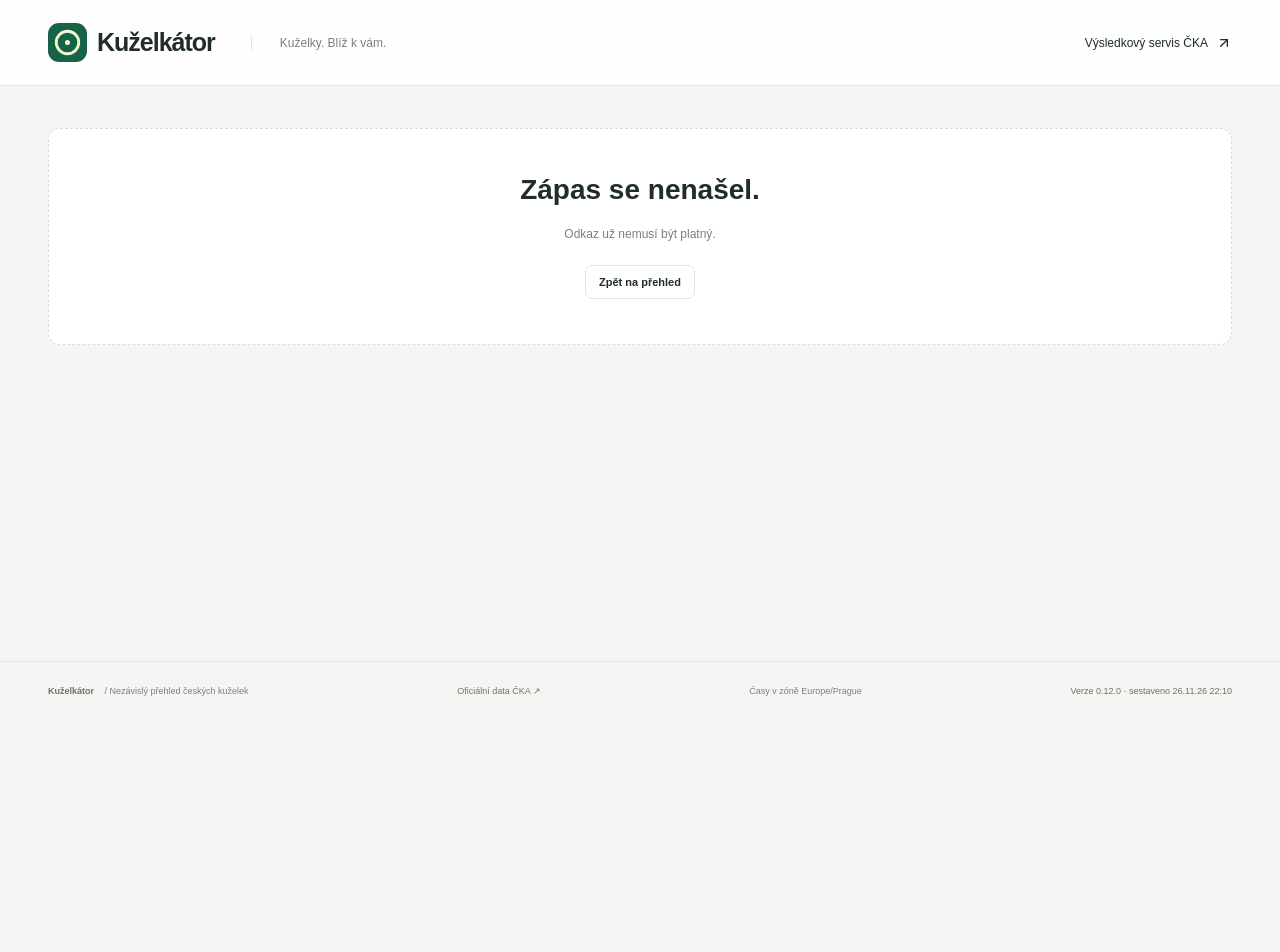
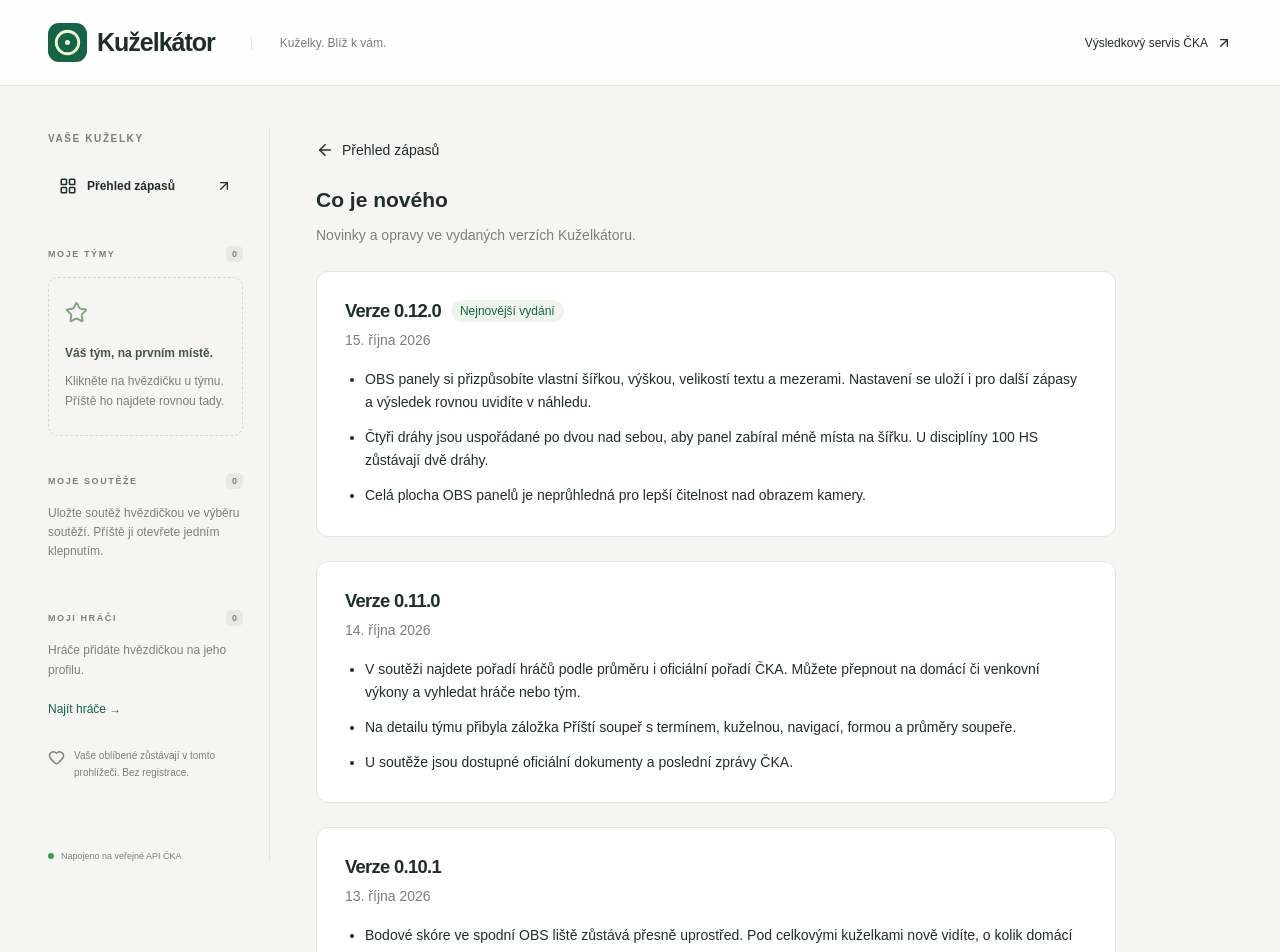
Before and after one commit to vojtechkrakora/kuzelkator, a Next.js app: page /novinky in a window 1280 px wide. Before the commit this address had no page. Shown: the top 952 px of the page. Before the commit the page ends 800 px from the top, so only its background shows below. Built offline with nearby package versions, Linux system fonts and the light colour scheme.

Commit message:
feat: add published release notes page

```diff
--- a/src/app/globals.css
+++ b/src/app/globals.css
@@ -1199,7 +1199,72 @@ tfoot {
   margin-left: 8px;
 }
 .build-info {
-  white-space: nowrap;
+  overflow-wrap: anywhere;
+}
+.release-notes-link {
+  display: inline-flex;
+  align-items: center;
+  min-height: 44px;
+  text-decoration: underline;
+  text-underline-offset: 3px;
+}
+.release-notes {
+  min-width: 0;
+  max-width: 800px;
+  overflow-wrap: anywhere;
+}
+.release-back {
+  display: inline-flex;
+  align-items: center;
+  gap: 8px;
+  min-height: 44px;
+  margin-bottom: 16px;
+}
+.release-notes-link:focus-visible,
+.release-back:focus-visible {
+  outline: 2px solid var(--green);
+  outline-offset: 3px;
+  border-radius: 4px;
+}
+.release-notes h1 {
+  margin: 0 0 12px;
+}
+.release-card {
+  margin-top: 24px;
+  padding: clamp(16px, 3vw, 28px);
+  border: 1px solid var(--line);
+  border-radius: 12px;
+  background: white;
+}
+.release-card header {
+  display: flex;
+  flex-wrap: wrap;
+  align-items: center;
+  gap: 10px;
+}
+.release-card h2 {
+  margin: 0;
+  font-size: 1.15rem;
+}
+.release-card time {
+  width: 100%;
+  color: var(--muted);
+  font-size: 0.875rem;
+}
+.release-latest {
+  background: #edf5ed;
+  color: #176347;
+  border-radius: 12px;
+  padding: 4px 9px;
+  font-size: 0.75rem;
+}
+.release-card ul {
+  padding-left: 20px;
+  margin: 20px 0 0;
+}
+.release-card li {
+  line-height: 1.65;
+  margin-top: 12px;
 }
 .skeleton {
   height: 164px;
--- a/src/app/layout.tsx
+++ b/src/app/layout.tsx
@@ -68,7 +68,14 @@ export default function RootLayout({
             </a>
             <span className="muted">Časy v zóně Europe/Prague</span>
             <span className="build-info">
-              Verze {buildInfo.version} · sestaveno{" "}
+              <Link
+                href="/novinky"
+                className="release-notes-link"
+                prefetch={false}
+              >
+                Verze {buildInfo.version} · Co je nového
+              </Link>
+              {" · sestaveno "}
               {buildInfo.builtAt ? (
                 <time dateTime={buildInfo.builtAt}>{buildInfo.builtLabel}</time>
               ) : (
--- /dev/null
+++ b/src/app/novinky/page.tsx
@@ -0,0 +1,57 @@
+import type { Metadata } from "next";
+import Link from "next/link";
+import { ArrowLeft } from "lucide-react";
+import { DesktopSidebar } from "@/components/desktop-sidebar";
+import { MobileNavigation } from "@/components/mobile-navigation";
+import { FavouritePlayers } from "@/components/player-pages";
+import { releases } from "@/content/releases";
+
+export const metadata: Metadata = {
+  title: "Co je nového · Kuželkátor",
+  description: "Novinky a opravy ve vydaných verzích Kuželkátoru.",
+};
+const dateFormat = new Intl.DateTimeFormat("cs-CZ", {
+  day: "numeric",
+  month: "long",
+  year: "numeric",
+  timeZone: "Europe/Prague",
+});
+export default function ReleaseNotesPage() {
+  return (
+    <main id="main" className="page dashboard">
+      <DesktopSidebar playerFavorites={<FavouritePlayers sidebar />} />
+      <section className="dashboard-main release-notes">
+        <Link href="/" className="release-back">
+          <ArrowLeft size={18} aria-hidden="true" /> Přehled zápasů
+        </Link>
+        <h1>Co je nového</h1>
+        <p className="muted">
+          Novinky a opravy ve vydaných verzích Kuželkátoru.
+        </p>
+        {releases.map((release, index) => (
+          <article
+            className="release-card"
+            key={release.version}
+            aria-labelledby={`release-${release.version}`}
+          >
+            <header>
+              <h2 id={`release-${release.version}`}>Verze {release.version}</h2>
+              {index === 0 && (
+                <span className="release-latest">Nejnovější vydání</span>
+              )}
+              <time dateTime={release.date}>
+                {dateFormat.format(new Date(`${release.date}T12:00:00Z`))}
+              </time>
+            </header>
+            <ul>
+              {release.changes.map((change) => (
+                <li key={change}>{change}</li>
+              ))}
+            </ul>
+          </article>
+        ))}
+      </section>
+      <MobileNavigation playerFavorites={<FavouritePlayers />} />
+    </main>
+  );
+}
--- /dev/null
+++ b/src/content/releases.ts
@@ -0,0 +1,38 @@
+// Published releases, newest first. See docs/RELEASE-PROCESS.md.
+export const releases = [
+  {
+    version: "0.12.0",
+    date: "2026-10-15",
+    changes: [
+      "OBS panely si přizpůsobíte vlastní šířkou, výškou, velikostí textu a mezerami. Nastavení se uloží i pro další zápasy a výsledek rovnou uvidíte v náhledu.",
+      "Čtyři dráhy jsou uspořádané po dvou nad sebou, aby panel zabíral méně místa na šířku. U disciplíny 100 HS zůstávají dvě dráhy.",
+      "Celá plocha OBS panelů je neprůhledná pro lepší čitelnost nad obrazem kamery.",
+    ],
+  },
+  {
+    version: "0.11.0",
+    date: "2026-10-14",
+    changes: [
+      "V soutěži najdete pořadí hráčů podle průměru i oficiální pořadí ČKA. Můžete přepnout na domácí či venkovní výkony a vyhledat hráče nebo tým.",
+      "Na detailu týmu přibyla záložka Příští soupeř s termínem, kuželnou, navigací, formou a průměry soupeře.",
+      "U soutěže jsou dostupné oficiální dokumenty a poslední zprávy ČKA.",
+    ],
+  },
+  {
+    version: "0.10.1",
+    date: "2026-10-13",
+    changes: [
+      "Bodové skóre ve spodní OBS liště zůstává přesně uprostřed. Pod celkovými kuželkami nově vidíte, o kolik domácí nebo hosté vedou.",
+    ],
+  },
+  {
+    version: "0.10.0",
+    date: "2026-10-12",
+    changes: [
+      "Pořadatelé mohou přidat výsledky do přenosu přes tři samostatné OBS panely: domácí, hosté a celkové skóre. Nastavení najdete v sekci Pro pořadatele na konci detailu zápasu.",
+      "OBS panely automaticky obnovují výsledky, zobrazují střídání a barevně rozlišují výsledky drah. U disciplíny 100 HS ukazují dvě dráhy.",
+      "Tabulka soutěže je přehlednější bez rozklikávacích podrobností. Ukazatele posunu pořadí i odkazy na týmy zůstávají.",
+      "Po zavření mobilních oblíbených lze stránku opět posouvat, i při rychlém otevření a zavření.",
+    ],
+  },
+] as const;
```
Also changed, not shown: 2 other files (tests, documents, lock files or other folders).
